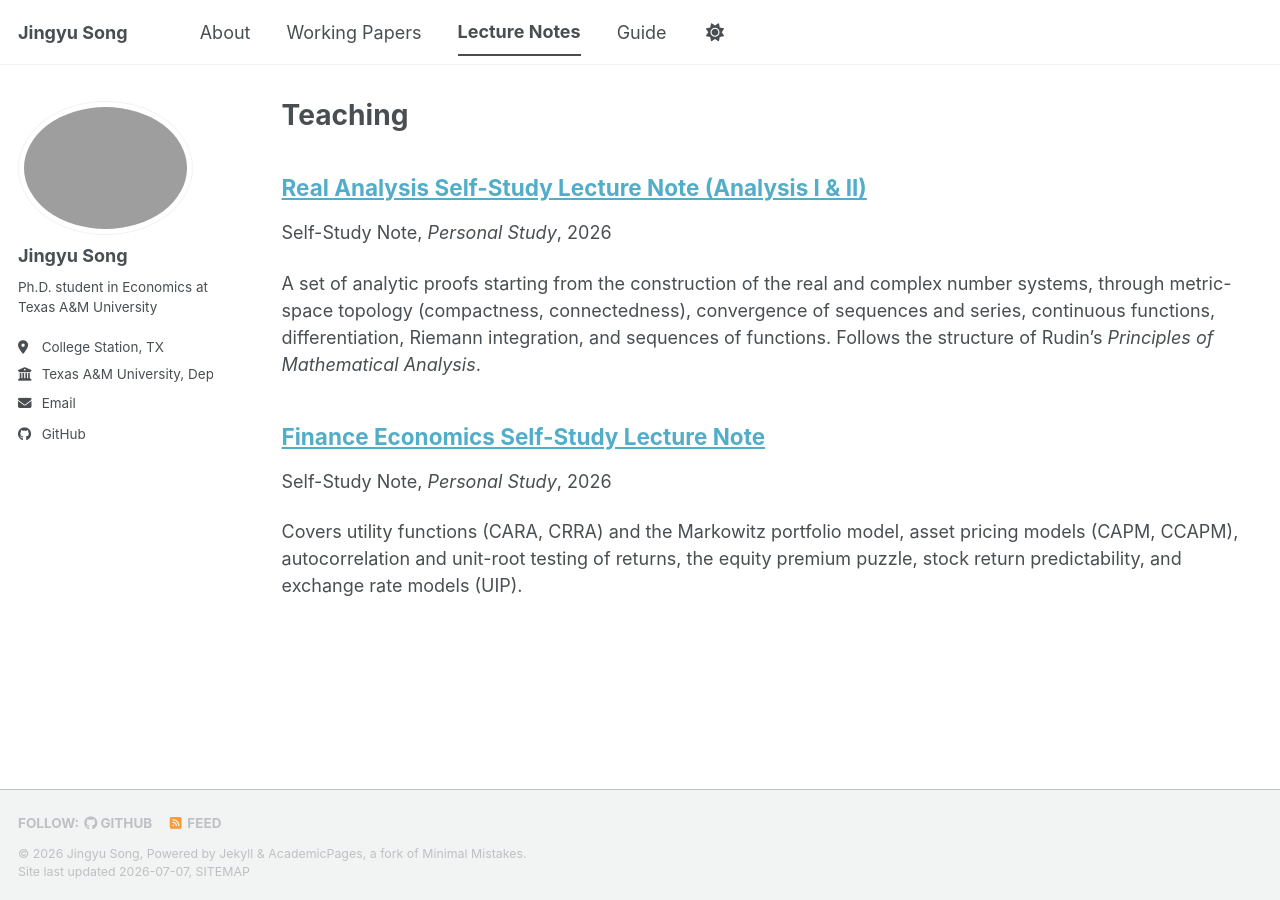
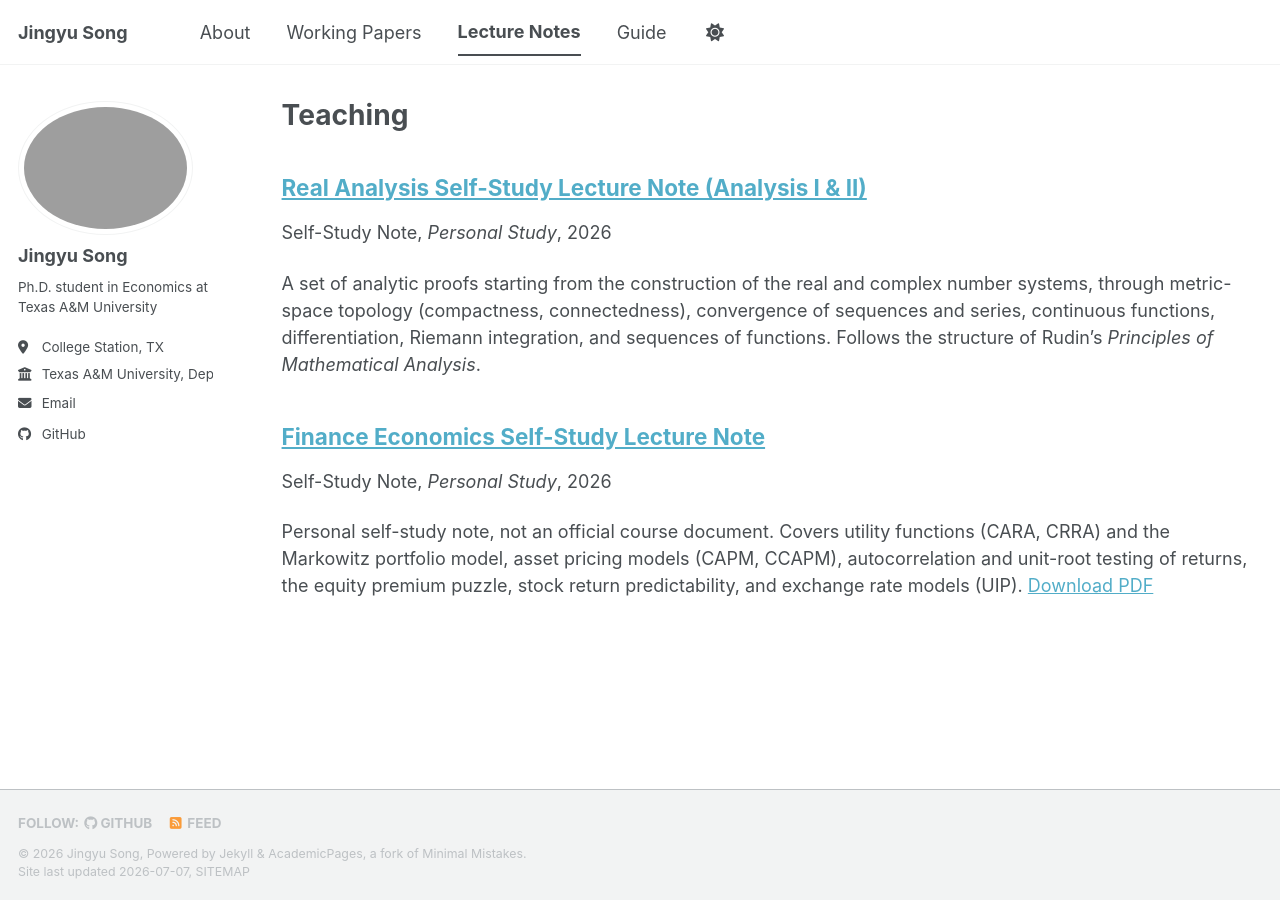
Before and after one commit to Jingyu-96/Jingyu-96.github.io, a Jekyll site: the page built from _pages/teaching.html, in a window 1280 px wide. Built offline with Jekyll 4.4.1, drawn with Linux system fonts in a browser that asks for light colours; a style sheet for code colours, icons or effects is not loaded.

Commit message:
Update 2026-07-07-finance-economics-notes.md

```diff
--- a/_teaching/2026-07-07-finance-economics-notes.md
+++ b/_teaching/2026-07-07-finance-economics-notes.md
@@ -7,6 +7,7 @@ venue: "Personal Study"
 date: 2026-07-07
 location: "Self-study"
 noindex: true
+excerpt: 'Personal self-study note, not an official course document. Covers utility functions (CARA, CRRA) and the Markowitz portfolio model, asset pricing models (CAPM, CCAPM), autocorrelation and unit-root testing of returns, the equity premium puzzle, stock return predictability, and exchange rate models (UIP). [Download PDF](/files/Finance_economic_lecture_note.pdf)'
 ---
 
 Covers utility functions (CARA, CRRA) and the Markowitz portfolio model, asset pricing models (CAPM, CCAPM), autocorrelation and unit-root testing of returns, the equity premium puzzle, stock return predictability, and exchange rate models (UIP).
```
